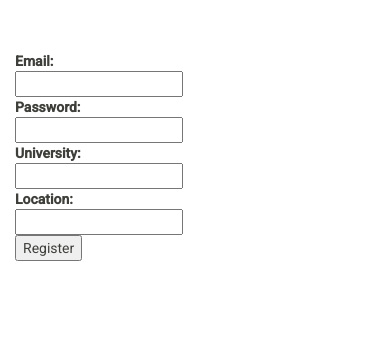
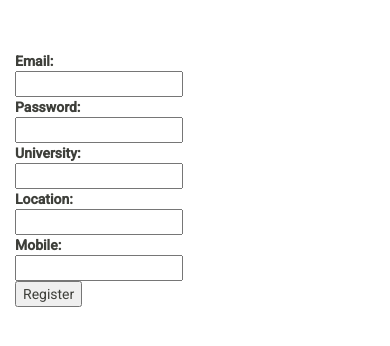
Before and after one commit to AlexN34/app, a Flask app: page /register in a window 390 px wide. Shown: the part 61-407 px from the top of the page. Run offline with Flask 2, Linux system fonts and the light colour scheme; data that the repository does not hold is empty; some libraries are stand-ins or nearby versions.

Commit message:
Added mobile (phone number) field

```diff
--- a/app.py
+++ b/app.py
@@ -118,18 +118,13 @@ def login():
             error = "Invalid email"
 
     return login_error(error)
-    # Point this to home page with errors if they occurred
-    # return render_template('index.html', error=error)
 
 
 @app.route('/logout')
 def logout():
-    """ User logout/authentication/session management. """
     session.pop('email', None)
     session.pop('logged_in', False)
     session.pop('user_id', None)
-    flash('You were logged out')
-    # return redirect(url_for('index'))
     return jsonify({
         'status': 200,
         'message': 'User logout successful',
@@ -149,6 +144,7 @@ def register():
     password = request.form['password']
     university = request.form.get('university', None)
     location = request.form.get('location', None)
+    mobile = request.form['mobile']
 
     c, con = connection()
     c.execute("SELECT * FROM User WHERE email = '%s'" % (email))
@@ -159,28 +155,20 @@ def register():
         error = "Email already exists"
         c.close()
         con.close()
-        # return redirect(url_for('index')), status.HTTP_400_BAD_REQUEST
         return registration_error(error)
 
-    # Create the user return success status
     else:
-        # This format supposedly prevents SQL injections
+        # This format prevents SQL injections
         query = ("INSERT INTO User "
-                 "(email, password, university, location) "
-                 "VALUES (%s, %s, %s, %s)")
-        values = (email, password, university, location)
+                 "(email, password, university, location, mobile) "
+                 "VALUES (%s, %s, %s, %s, %s)")
+        values = (email, password, university, location, mobile)
         c.execute(query, values)
 
         con.commit()
         c.close()
         con.close()
 
-        flash("Just registered new user. Details are:")
-        flash(request.form['email'])
-        flash(request.form['password'])
-        flash(request.form['university'])
-        flash(request.form['location'])
-        # return redirect(url_for('index')), status.HTTP_201_CREATED
         return jsonify({
             'status': 201,
             'message': 'User registration successful',
@@ -203,6 +191,7 @@ def get_user(userid):
             'password': rv[2],
             'university': rv[3],
             'location': rv[4],
+            'mobile': rv[5],
             })
 
     return not_found()
@@ -214,14 +203,6 @@ def get_user(userid):
 def update_user(userid):
     message = ''
 
-    # # Check user is logged in
-    # if not session.get('logged_in'):
-    #     return not_logged_in()
-
-    # # Check logged in user is the one being updated
-    # if str(userid) != str(session['user_id']):
-    #     return not_auth()
-
     # Check user is logged in (has a valid token)
     if not verify_auth_token(request.form['token']):
         return not_logged_in()
@@ -229,7 +210,6 @@ def update_user(userid):
     # Check the user being updated is the same as the logged in user from the token
     if (str(userid) != str(verify_auth_token(request.form['token']))):
         return not_auth()
-
 
     c, con = connection()
 
@@ -263,6 +243,12 @@ def update_user(userid):
         c.execute(query, values)
         message += "Location updated\n"
 
+    if ('mobile' in request.form):
+        query = ("UPDATE User SET mobile = %s WHERE user_id = %s")
+        values = (request.form['mobile'], userid)
+        c.execute(query, values)
+        message += "Mobile updated\n"
+
     con.commit()
     c.close()
     con.close()
@@ -276,14 +262,6 @@ def update_user(userid):
 # Using GET method for now for easier testing
 @app.route('/api/user/delete/<userid>', methods=['POST'])
 def delete_user(userid):
-    # Check user is logged in
-    # if not session.get('logged_in'):
-    #     return not_logged_in()
-
-    # # Check logged in user is the one being deleted
-    # if str(userid) != str(session['user_id']):
-    #     return not_auth()
-
     # Check user is logged in (has a valid token)
     if not verify_auth_token(request.form['token']):
         return not_logged_in()
@@ -338,7 +316,8 @@ def get_userlist():
             'email': user[1],
             'password': user[2],
             'university': user[3],
-            'location': user[4]
+            'location': user[4],
+            'mobile': user[5],
         }
         userList.append(userDict)
 
@@ -350,9 +329,6 @@ def get_userlist():
 
 @app.route('/api/books/create', methods=['POST'])
 def add_book():
-    # if not session.get('logged_in'):
-    #     return not_logged_in()
-
     # Check user is logged in (has a valid token)
     if not verify_auth_token(request.form['token']):
         return not_logged_in()
@@ -455,10 +431,6 @@ def update_book(bookid):
 # Using GET method for now for easier testing
 @app.route('/api/books/delete/<bookid>', methods=['POST'])
 def delete_book(bookid):
-    # Check user is logged in, and that they own the associated book listing
-    # if not session.get('logged_in'):
-    #     return not_logged_in()
-
     # Check user is logged in (has a valid token)
     if not verify_auth_token(request.form['token']):
         return not_logged_in()
@@ -467,9 +439,6 @@ def delete_book(bookid):
     query = ("SELECT * FROM Book_List WHERE book_id = %s")
     c.execute(query, [bookid])
     rv = c.fetchone()
-
-    # if (rv[0] != session['user_id']):
-    #     return not_auth()
 
     if rv:
         # Check the user being updated is the same as the logged in user from the token
@@ -739,7 +708,6 @@ def get_book_listing(bookid):
 
 @app.route('/api/request/<book_id>', methods=['POST'])
 def request_book(book_id):
-    # TODO how to retrieve requesting user? Assume retrieving from a form
     # Check token
     if not verify_auth_token(request.form['token']):
         return not_logged_in()
@@ -754,9 +722,6 @@ def request_book(book_id):
     rv = c.fetchone()
 
     if rv: # book exists
-        print ("Message")
-        #print (vars(rv))
-        print (rv[0])
         selling_user_id = rv[1]
 
         query = ("INSERT INTO Transaction (Buying_User_Id, Selling_User_Id, Book_Id, Status) "
--- a/templates/register.html
+++ b/templates/register.html
@@ -10,8 +10,11 @@
         <dd><input type="password" name="password" value="{{ request.form.password }}"></dd>
       <dt>University:</dt>
         <dd><input type="text" name="university" value="{{ request.form.university }}"></dd>
+
       <dt>Location:</dt>
         <dd><input type="text" name="location" value="{{ request.form.location }}"></dd>
+      <dt>Mobile:</dt>
+        <dd><input type="text" name="mobile" value="{{ request.form.mobile }}"></dd>
         <dd><input type="submit" value="Register"></dd>
       </dl>
     </form>
```
